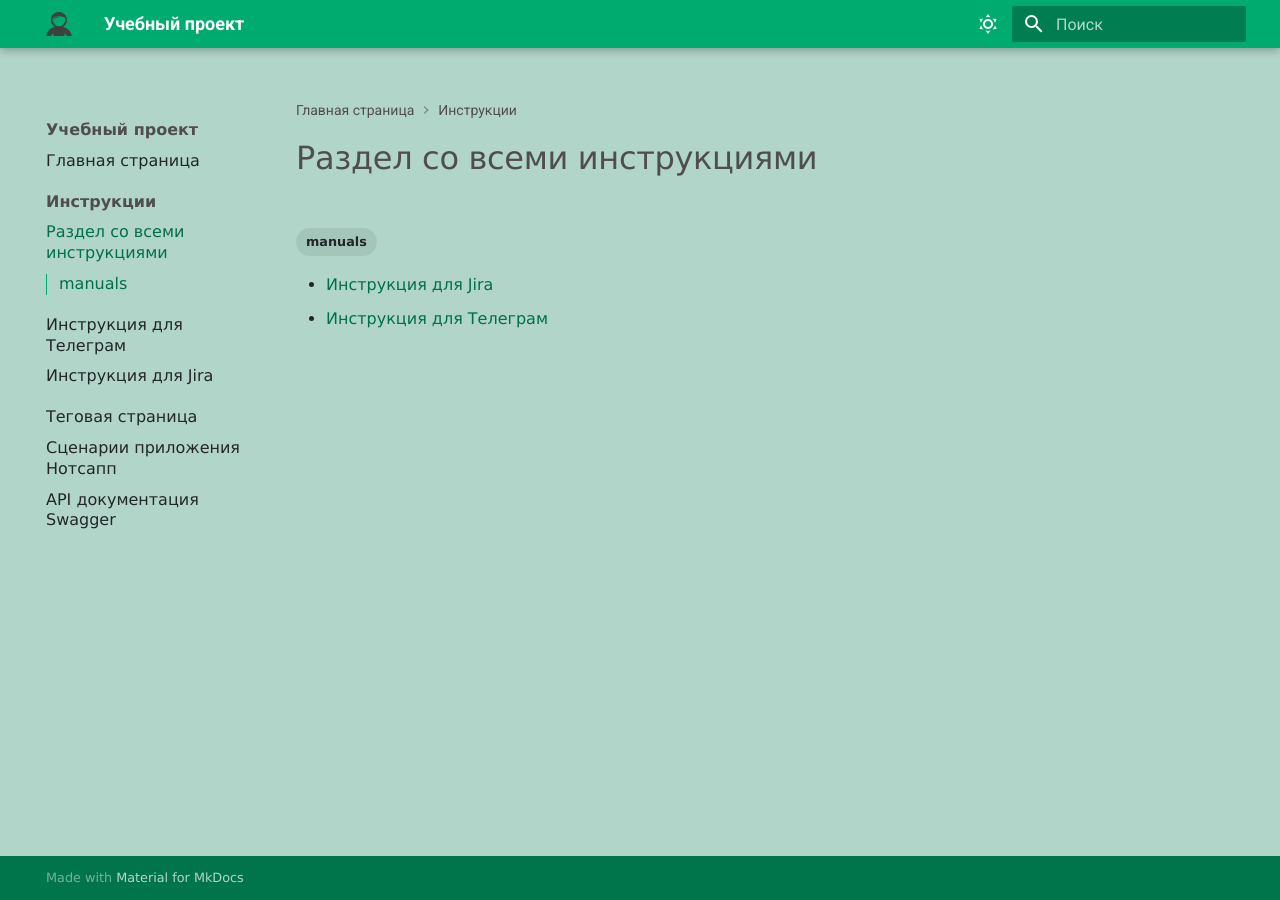
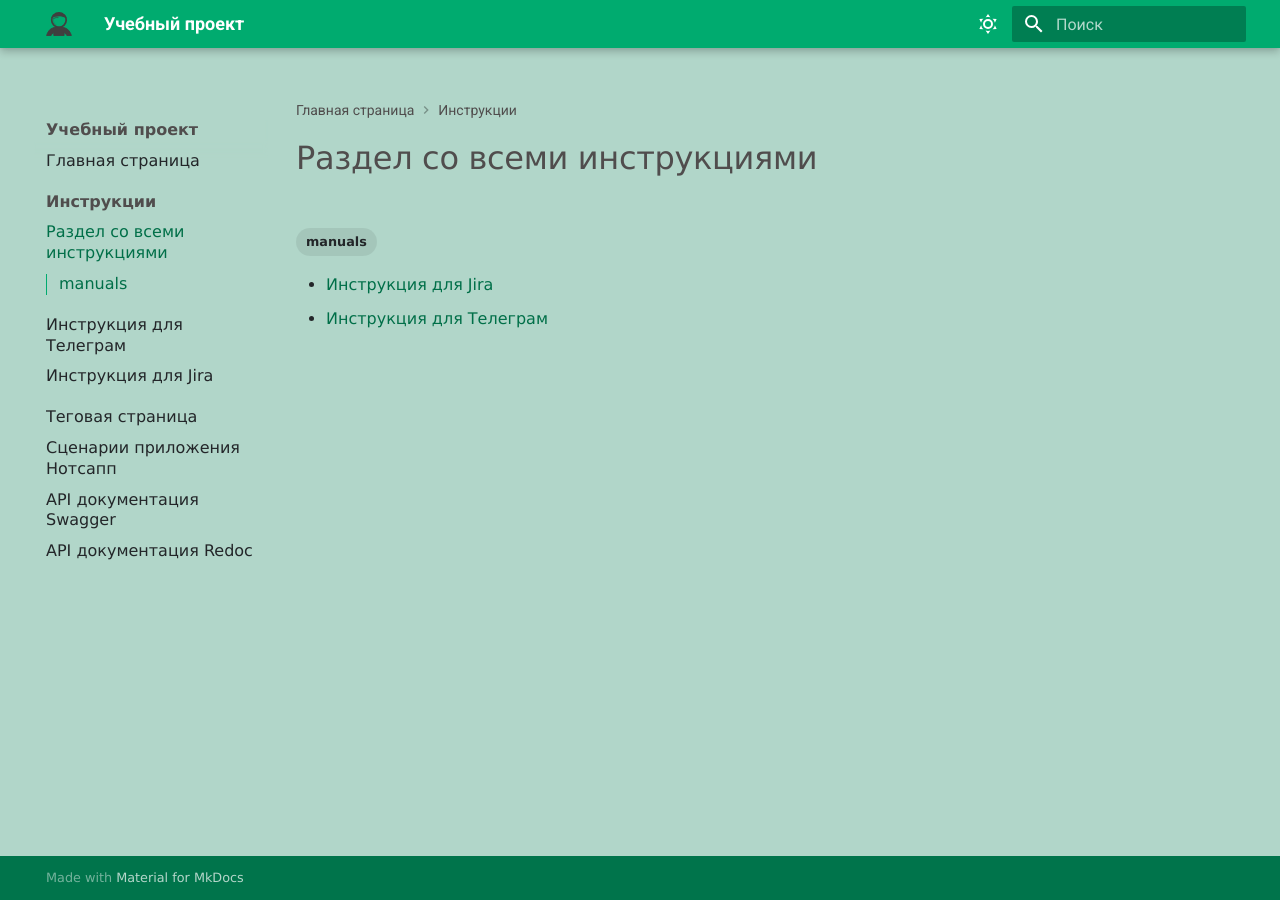
Before and after one commit to Katya-St11/katya-st-project, an MkDocs documentation site: the page built from docs/instructions/index.md, in a window 1280 px wide. Built offline with MkDocs 1.6.1 and Material for MkDocs 9.7.7, drawn with Linux system fonts in a browser that asks for light colours.

Commit message:
добавила api-redoc

```diff
--- a/mkdocs.yml
+++ b/mkdocs.yml
@@ -48,6 +48,7 @@ nav: # Структура сайта
    - Теговая страница: tags.md
    - Сценарии приложения Нотсапп: diagrams.md
    - API документация Swagger: api/api.md
+   - API документация Redoc: api/api-redoc.md
 
 markdown_extensions: # Расширения markdown
   - admonition # Поддержка информационных панелей (сообщений типа «Внимание», «Совет», «Примечание», etc.)
@@ -77,6 +78,7 @@ plugins:
       - diagrams
   - glightbox
   - swagger-ui-tag
+  - redoc-tag
   - plantuml:
       puml_url: https://www.plantuml.com/plantuml/
 
```
Also changed, not shown: docs/api/api-redoc.md (added, +3 -0 lines).
